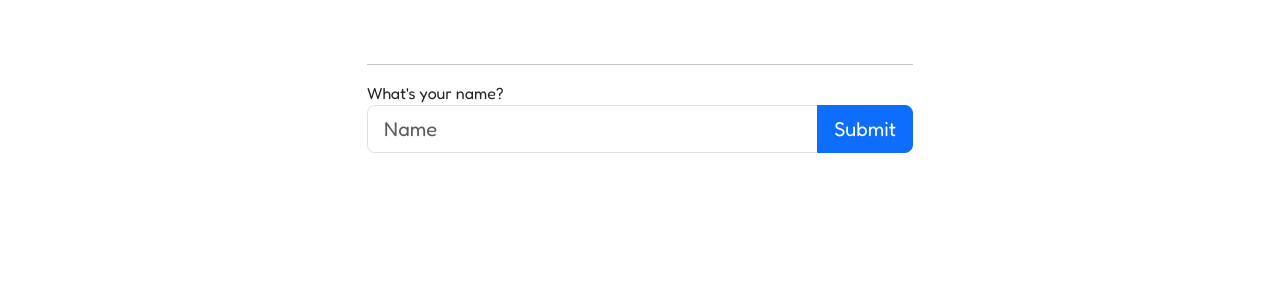
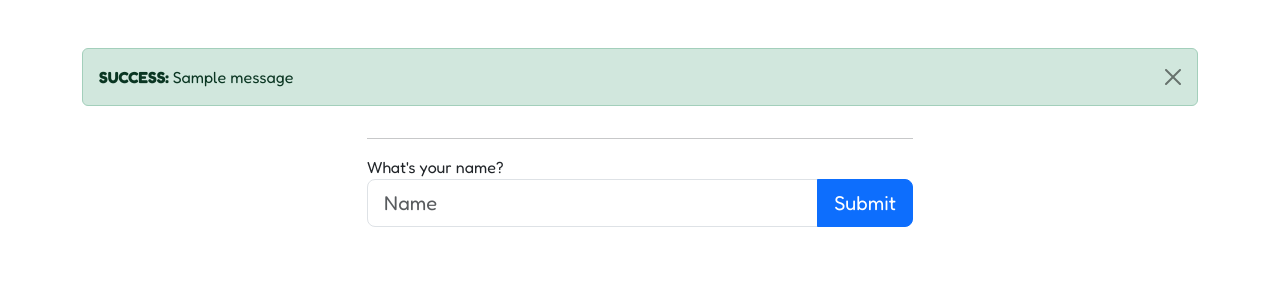
Before and after one commit to whdev36/flask-project, a Flask app: page / in a window 1280 px wide. Shown: the part 56-356 px from the top of the page. Run offline with Flask 3, Linux system fonts and the light colour scheme; one stand-in notice (Sample message) is shown.

Commit message:
flash messages

```diff
--- a/app.py
+++ b/app.py
@@ -1,5 +1,6 @@
 from flask import (Flask, render_template, request, current_app,
-				make_response, redirect, abort, url_for)
+				make_response, redirect, abort, url_for, session,
+				flash)
 from flask_wtf import FlaskForm
 from wtforms import StringField, SubmitField
 from wtforms.validators import DataRequired
@@ -15,12 +16,14 @@ class NameForm(FlaskForm):
 
 @app.route('/', methods=['POST', 'GET'])
 def index():
-	name = None
 	form = NameForm()
 	if form.validate_on_submit():
-		name = form.name.data
-		form.name.data = ''
-	return render_template('index.html', form=form, name=name)
+		old_name = session.get('name')
+		if old_name is not None and old_name != form.name.data:
+			flash('Looks like you have changed your name!', 'warning')
+		session['name'] = form.name.data
+		return redirect(url_for('index'))
+	return render_template('index.html', form=form, name=session.get('name'))
 
 @app.route('/user/<name>')
 def get_user(name):
--- a/templates/base.html
+++ b/templates/base.html
@@ -20,6 +20,13 @@
 <body>
 	{% include 'navbar.html' %}
 	<div class="container my-5">
+		<!-- Messages -->
+		{% for category, message in get_flashed_messages(with_categories=True) %}
+			<div class="alert alert-{{ category }} alert-dismissible fade show" role="alert">
+				<strong>{{ category|upper }}: </strong> {{ message }}
+				<button type="button" class="btn-close" data-bs-dismiss="alert" aria-label="Close"></button>
+			</div>
+		{% endfor %}
 		{% block content %}
 		{% endblock %}
 	</div>
```
